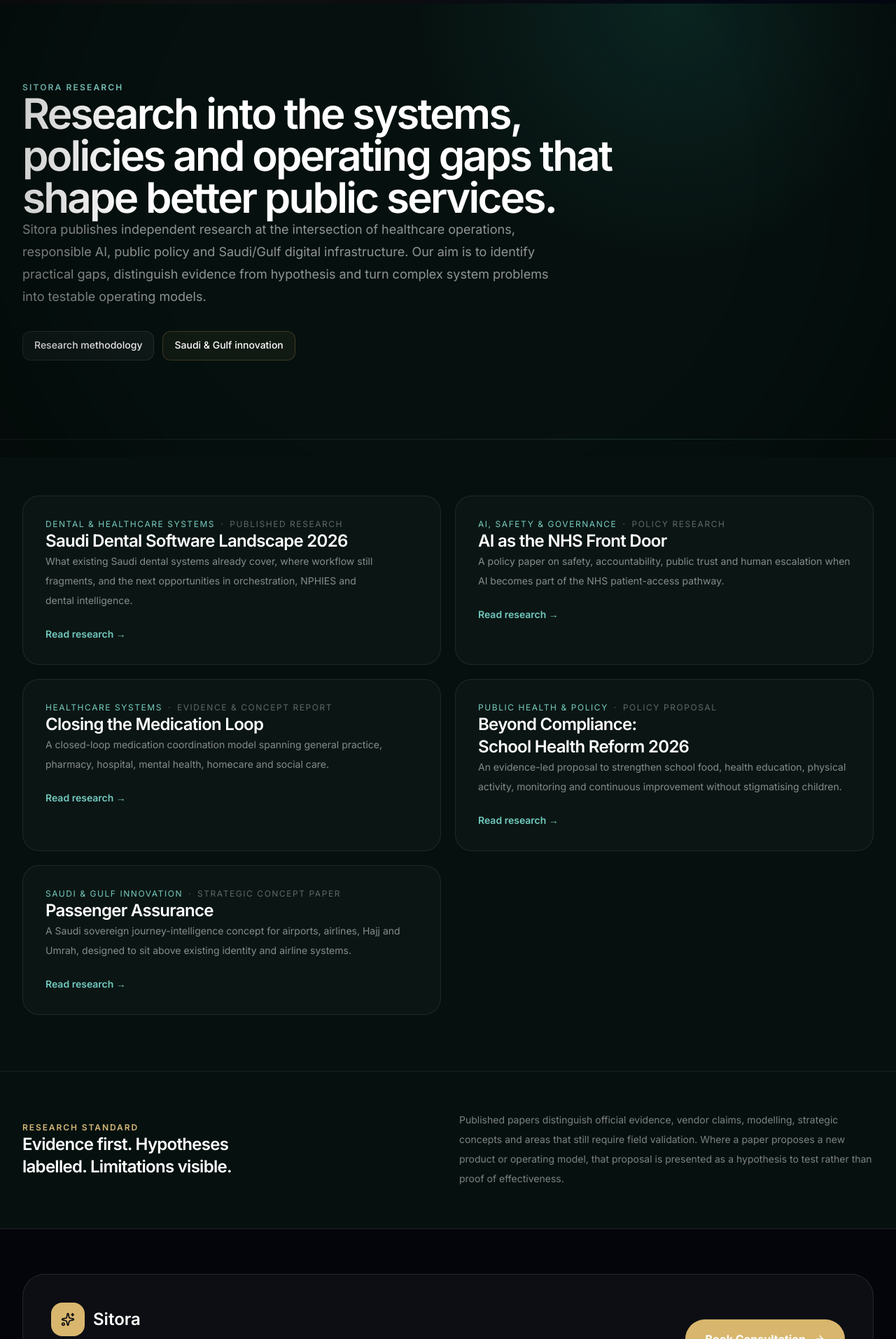
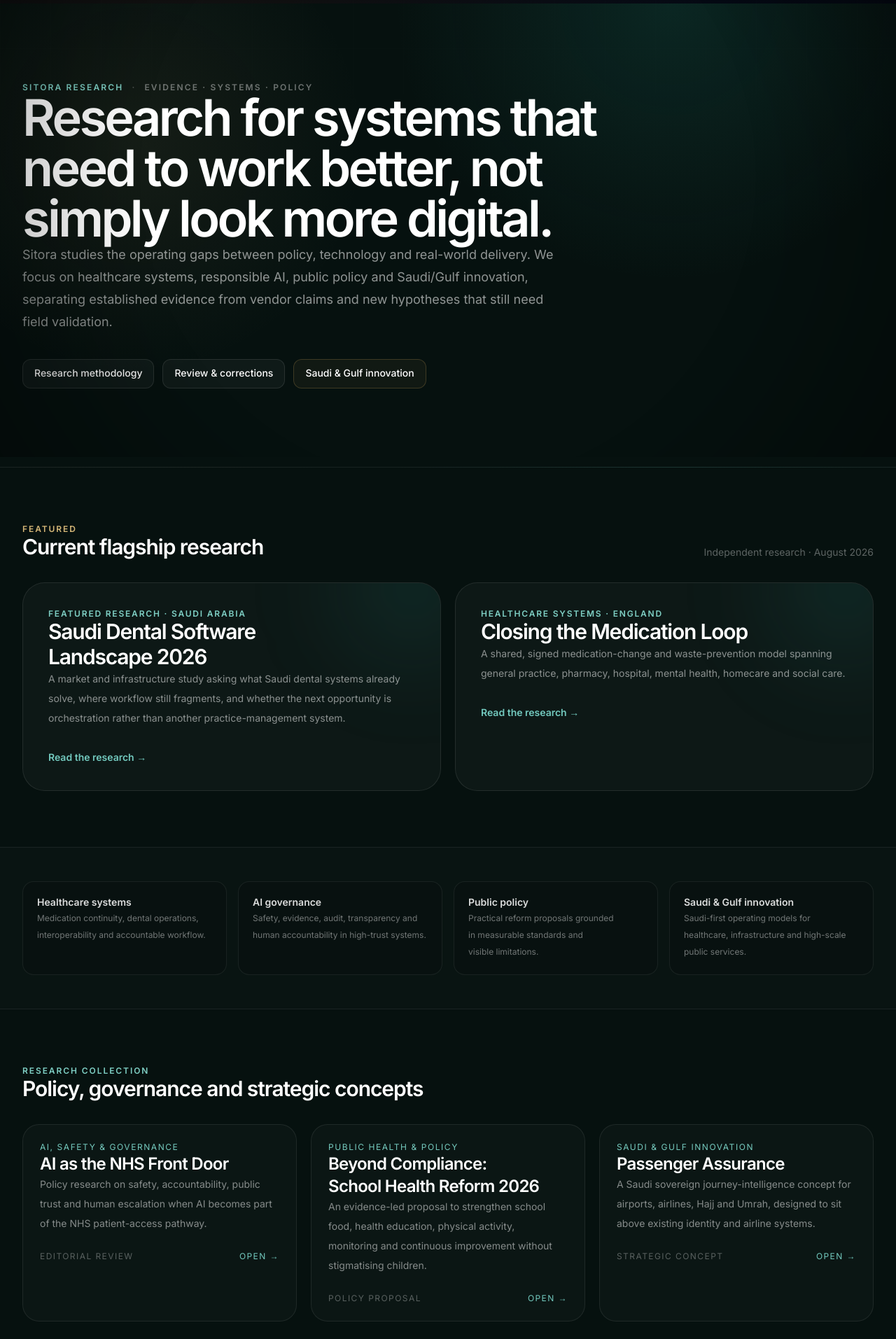
Before and after one commit to Nylon1/SitoraBrandingagency, a Next.js app: page /research in a window 1280 px wide. Shown: the part 147-2060 px from the top of the page at 70% size. Built offline with nearby package versions, Linux system fonts and the light colour scheme; a web font is replaced by a local one.

Commit message:
Upgrade Sitora Research hub hierarchy

```diff
--- a/app/research/page.tsx
+++ b/app/research/page.tsx
@@ -2,93 +2,116 @@ import type { Metadata } from "next";
 import Link from "next/link";
 
 export const metadata: Metadata = {
-  title: "Sitora Research | Healthcare, AI, Public Policy & Saudi Innovation",
+  title: "Sitora Research | Healthcare Systems, AI Governance & Saudi Innovation",
   description:
     "Independent Sitora research on healthcare systems, responsible AI, public health, dental technology and Saudi/Gulf digital infrastructure.",
   alternates: { canonical: "/research" },
   robots: { index: true, follow: true },
 };
 
-const papers = [
+const featured = [
   {
-    category: "Dental & Healthcare Systems",
+    eyebrow: "Featured research · Saudi Arabia",
     title: "Saudi Dental Software Landscape 2026",
-    description:
-      "What existing Saudi dental systems already cover, where workflow still fragments, and the next opportunities in orchestration, NPHIES and dental intelligence.",
+    text: "A market and infrastructure study asking what Saudi dental systems already solve, where workflow still fragments, and whether the next opportunity is orchestration rather than another practice-management system.",
     href: "/research/saudi-dental-software-landscape-2026",
-    status: "Published research",
   },
+  {
+    eyebrow: "Healthcare systems · England",
+    title: "Closing the Medication Loop",
+    text: "A shared, signed medication-change and waste-prevention model spanning general practice, pharmacy, hospital, mental health, homecare and social care.",
+    href: "/research/closing-the-medication-loop",
+  },
+];
+
+const collection = [
   {
     category: "AI, Safety & Governance",
     title: "AI as the NHS Front Door",
-    description:
-      "A policy paper on safety, accountability, public trust and human escalation when AI becomes part of the NHS patient-access pathway.",
+    description: "Policy research on safety, accountability, public trust and human escalation when AI becomes part of the NHS patient-access pathway.",
     href: "/research/ai-as-the-nhs-front-door",
-    status: "Policy research",
-  },
-  {
-    category: "Healthcare Systems",
-    title: "Closing the Medication Loop",
-    description:
-      "A closed-loop medication coordination model spanning general practice, pharmacy, hospital, mental health, homecare and social care.",
-    href: "/research/closing-the-medication-loop",
-    status: "Evidence & concept report",
+    status: "Editorial review",
   },
   {
     category: "Public Health & Policy",
     title: "Beyond Compliance: School Health Reform 2026",
-    description:
-      "An evidence-led proposal to strengthen school food, health education, physical activity, monitoring and continuous improvement without stigmatising children.",
+    description: "An evidence-led proposal to strengthen school food, health education, physical activity, monitoring and continuous improvement without stigmatising children.",
     href: "/research/school-health-reform-2026",
     status: "Policy proposal",
   },
   {
     category: "Saudi & Gulf Innovation",
     title: "Passenger Assurance",
-    description:
-      "A Saudi sovereign journey-intelligence concept for airports, airlines, Hajj and Umrah, designed to sit above existing identity and airline systems.",
+    description: "A Saudi sovereign journey-intelligence concept for airports, airlines, Hajj and Umrah, designed to sit above existing identity and airline systems.",
     href: "/research/passenger-assurance-saudi",
-    status: "Strategic concept paper",
+    status: "Strategic concept",
   },
+];
+
+const themes = [
+  ["Healthcare systems", "Medication continuity, dental operations, interoperability and accountable workflow."],
+  ["AI governance", "Safety, evidence, audit, transparency and human accountability in high-trust systems."],
+  ["Public policy", "Practical reform proposals grounded in measurable standards and visible limitations."],
+  ["Saudi & Gulf innovation", "Saudi-first operating models for healthcare, infrastructure and high-scale public services."],
 ];
 
 export default function ResearchHubPage() {
   return (
     <main className="min-h-screen bg-[#06110f] text-white">
-      <section className="border-b border-white/[0.07] bg-[radial-gradient(circle_at_75%_0%,rgba(42,168,154,0.13),transparent_32%)]">
+      <section className="border-b border-white/[0.07] bg-[radial-gradient(circle_at_75%_0%,rgba(42,168,154,0.14),transparent_34%),radial-gradient(circle_at_15%_30%,rgba(214,184,120,0.07),transparent_28%)]">
         <div className="mx-auto max-w-7xl px-5 py-20 md:px-8 md:py-28">
-          <div className="text-xs font-semibold uppercase tracking-[0.18em] text-[#7fd0c5]">Sitora Research</div>
-          <h1 className="mt-5 max-w-5xl text-4xl font-semibold tracking-[-0.045em] md:text-6xl">
-            Research into the systems, policies and operating gaps that shape better public services.
+          <div className="flex flex-wrap items-center gap-3 text-xs font-semibold uppercase tracking-[0.18em] text-[#7fd0c5]">
+            <span>Sitora Research</span><span className="text-white/25">·</span><span className="text-white/40">Evidence · Systems · Policy</span>
+          </div>
+          <h1 className="mt-5 max-w-5xl text-4xl font-semibold tracking-[-0.05em] md:text-7xl">
+            Research for systems that need to work better, not simply look more digital.
           </h1>
-          <p className="mt-6 max-w-3xl text-base leading-8 text-white/55 md:text-lg">
-            Sitora publishes independent research at the intersection of healthcare operations, responsible AI, public policy and Saudi/Gulf digital infrastructure. Our aim is to identify practical gaps, distinguish evidence from hypothesis and turn complex system problems into testable operating models.
+          <p className="mt-7 max-w-3xl text-base leading-8 text-white/55 md:text-lg">
+            Sitora studies the operating gaps between policy, technology and real-world delivery. We focus on healthcare systems, responsible AI, public policy and Saudi/Gulf innovation, separating established evidence from vendor claims and new hypotheses that still need field validation.
           </p>
-          <div className="mt-8 flex flex-wrap gap-3">
-            <Link href="/research/methodology" className="rounded-xl border border-white/10 bg-white/[0.04] px-4 py-2.5 text-sm font-medium text-white/70">Research methodology</Link>
+          <div className="mt-9 flex flex-wrap gap-3">
+            <Link href="/research/methodology" className="rounded-xl border border-white/10 bg-white/[0.04] px-4 py-2.5 text-sm font-medium text-white/72 transition hover:bg-white/[0.07]">Research methodology</Link>
+            <Link href="/research/review-and-corrections" className="rounded-xl border border-white/10 bg-white/[0.04] px-4 py-2.5 text-sm font-medium text-white/72 transition hover:bg-white/[0.07]">Review & corrections</Link>
             <Link href="/research/saudi-gulf-innovation" className="rounded-xl border border-[#c49a53]/25 bg-[#c49a53]/[0.06] px-4 py-2.5 text-sm font-medium text-[#dfc489]">Saudi & Gulf innovation</Link>
           </div>
         </div>
       </section>
 
       <section className="mx-auto max-w-7xl px-5 py-16 md:px-8 md:py-20">
+        <div className="mb-8 flex items-end justify-between gap-6">
+          <div><div className="text-xs font-semibold uppercase tracking-[0.16em] text-[#d6b878]">Featured</div><h2 className="mt-2 text-3xl font-semibold tracking-[-0.035em]">Current flagship research</h2></div>
+          <div className="hidden text-sm text-white/35 md:block">Independent research · August 2026</div>
+        </div>
         <div className="grid gap-5 lg:grid-cols-2">
-          {papers.map((paper) => (
-            <Link
-              key={paper.href}
-              href={paper.href}
-              className="group rounded-3xl border border-white/[0.08] bg-white/[0.025] p-6 transition hover:-translate-y-0.5 hover:border-[#2aa89a]/35 hover:bg-white/[0.04] md:p-8"
-            >
-              <div className="flex flex-wrap items-center gap-2 text-xs uppercase tracking-[0.13em] text-white/35">
-                <span className="text-[#76cbbf]">{paper.category}</span>
-                <span>·</span>
-                <span>{paper.status}</span>
-              </div>
-              <h2 className="mt-4 text-2xl font-semibold tracking-[-0.03em] text-white group-hover:text-[#9de0d7]">
-                {paper.title}
-              </h2>
-              <p className="mt-4 max-w-2xl text-sm leading-7 text-white/50">{paper.description}</p>
-              <div className="mt-6 text-sm font-semibold text-[#73cabf]">Read research →</div>
+          {featured.map((paper) => (
+            <Link key={paper.href} href={paper.href} className="group relative overflow-hidden rounded-[2rem] border border-white/[0.09] bg-white/[0.03] p-7 transition hover:-translate-y-0.5 hover:border-[#2aa89a]/35 md:p-9">
+              <div className="absolute right-[-12%] top-[-35%] h-56 w-56 rounded-full bg-[#2aa89a]/10 blur-3xl" />
+              <div className="relative text-xs font-semibold uppercase tracking-[0.15em] text-[#7fd0c5]">{paper.eyebrow}</div>
+              <h3 className="relative mt-4 text-3xl font-semibold tracking-[-0.04em] group-hover:text-[#a5e2da]">{paper.title}</h3>
+              <p className="relative mt-5 max-w-2xl text-sm leading-7 text-white/52">{paper.text}</p>
+              <div className="relative mt-8 text-sm font-semibold text-[#73cabf]">Read the research →</div>
+            </Link>
+          ))}
+        </div>
+      </section>
+
+      <section className="border-y border-white/[0.07] bg-white/[0.012]">
+        <div className="mx-auto grid max-w-7xl gap-4 px-5 py-12 sm:grid-cols-2 md:px-8 lg:grid-cols-4">
+          {themes.map(([title, body]) => (
+            <div key={title} className="rounded-2xl border border-white/[0.07] bg-black/10 p-5"><h3 className="text-sm font-semibold text-white/85">{title}</h3><p className="mt-2 text-xs leading-6 text-white/42">{body}</p></div>
+          ))}
+        </div>
+      </section>
+
+      <section className="mx-auto max-w-7xl px-5 py-16 md:px-8 md:py-20">
+        <div className="mb-8"><div className="text-xs font-semibold uppercase tracking-[0.16em] text-[#7fd0c5]">Research collection</div><h2 className="mt-2 text-3xl font-semibold tracking-[-0.035em]">Policy, governance and strategic concepts</h2></div>
+        <div className="grid gap-5 lg:grid-cols-3">
+          {collection.map((paper) => (
+            <Link key={paper.href} href={paper.href} className="group rounded-3xl border border-white/[0.08] bg-white/[0.025] p-6 transition hover:-translate-y-0.5 hover:border-[#2aa89a]/30 hover:bg-white/[0.04]">
+              <div className="text-xs uppercase tracking-[0.13em] text-[#76cbbf]">{paper.category}</div>
+              <h3 className="mt-4 text-2xl font-semibold tracking-[-0.03em] group-hover:text-[#9de0d7]">{paper.title}</h3>
+              <p className="mt-4 text-sm leading-7 text-white/50">{paper.description}</p>
+              <div className="mt-6 flex items-center justify-between gap-3 text-xs uppercase tracking-[0.12em] text-white/32"><span>{paper.status}</span><span className="text-[#73cabf]">Open →</span></div>
             </Link>
           ))}
         </div>
@@ -97,13 +120,8 @@ export default function ResearchHubPage() {
       <section className="border-t border-white/[0.07]">
         <div className="mx-auto max-w-7xl px-5 py-14 md:px-8">
           <div className="grid gap-8 md:grid-cols-2 md:items-center">
-            <div>
-              <div className="text-xs font-semibold uppercase tracking-[0.16em] text-[#d6b878]">Research standard</div>
-              <h2 className="mt-3 text-2xl font-semibold tracking-[-0.03em]">Evidence first. Hypotheses labelled. Limitations visible.</h2>
-            </div>
-            <p className="text-sm leading-7 text-white/48">
-              Published papers distinguish official evidence, vendor claims, modelling, strategic concepts and areas that still require field validation. Where a paper proposes a new product or operating model, that proposal is presented as a hypothesis to test rather than proof of effectiveness.
-            </p>
+            <div><div className="text-xs font-semibold uppercase tracking-[0.16em] text-[#d6b878]">Research standard</div><h2 className="mt-3 text-2xl font-semibold tracking-[-0.03em]">Evidence first. Hypotheses labelled. Limitations visible.</h2></div>
+            <div><p className="text-sm leading-7 text-white/48">Published papers distinguish official evidence, vendor claims, modelling, strategic concepts and areas requiring field validation. Product concepts are presented as hypotheses to test rather than proof of effectiveness.</p><Link href="/research/methodology" className="mt-4 inline-flex text-sm font-semibold text-[#73cabf]">Read our methodology →</Link></div>
           </div>
         </div>
       </section>
```
